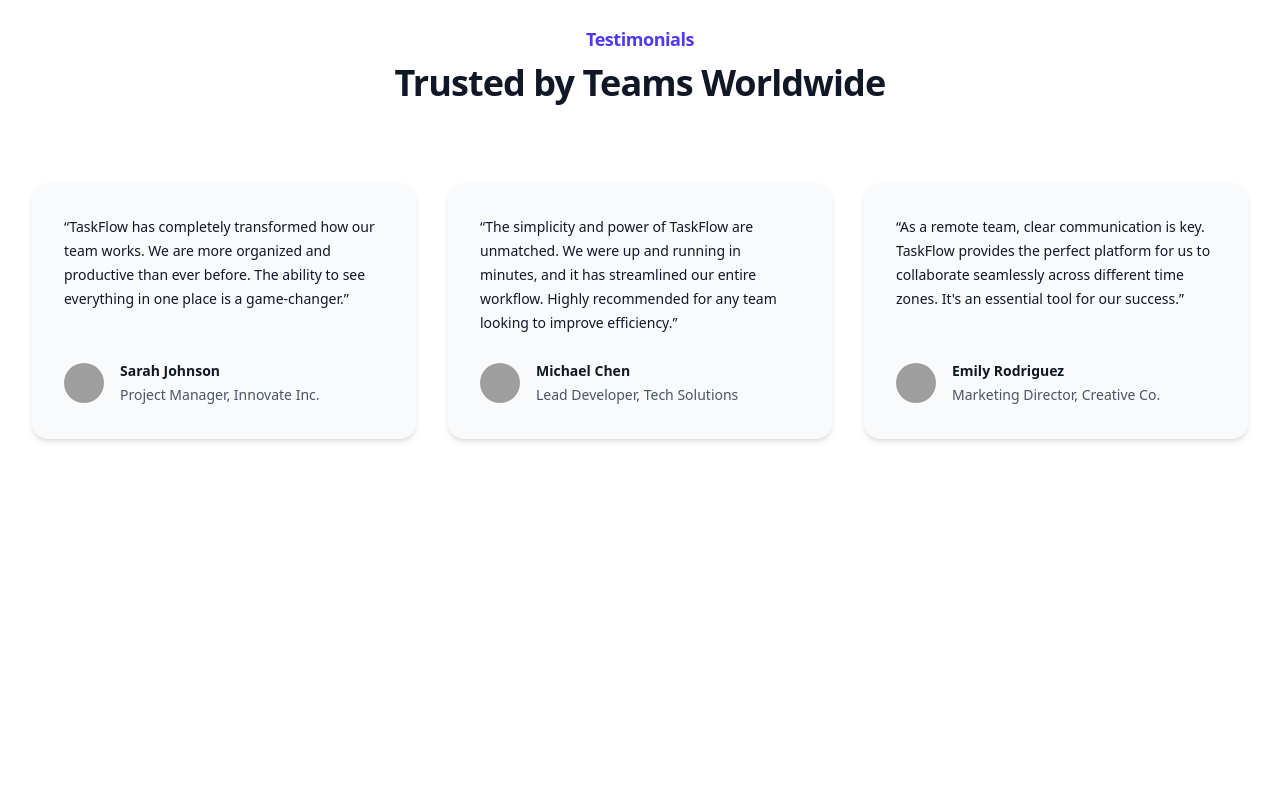
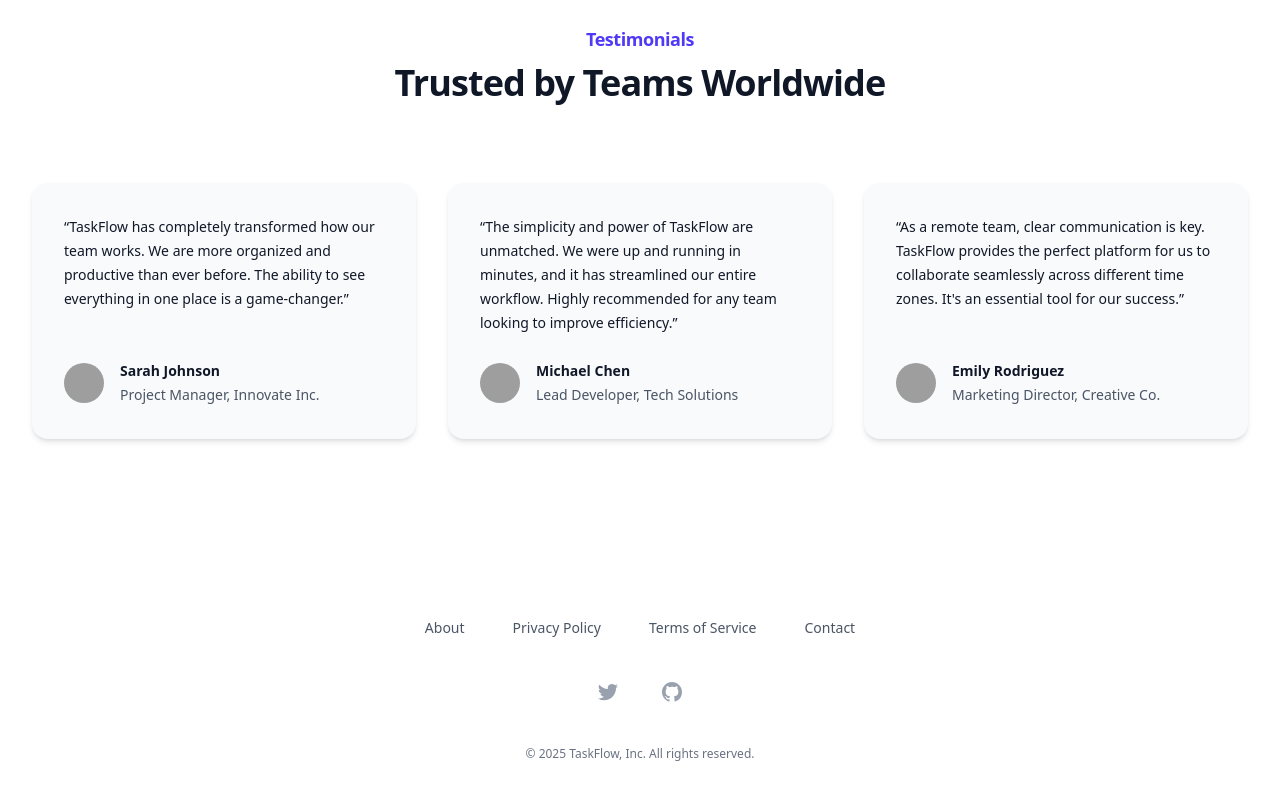
Before and after one commit to rohit3171999/free-trial-landing-page, a React (Vite) app: page / in a window 1280 px wide. Shown: the part 3817-4617 px from the top of the page. Before the commit the page ends 4384 px from the top, so only its background shows below. Built offline with nearby package versions, Linux system fonts and the light colour scheme; grey boxes are pictures that could not be loaded.

Commit message:
add markup in Footer.jsx

```diff
--- a/src/App.jsx
+++ b/src/App.jsx
@@ -6,6 +6,7 @@
 import TrialOfferDetails from "./components/TrialOfferDeatils.jsx";
 import SignUpForm from "./components/SignUpForm.jsx";
 import SocialProof from "./components/SocialProof.jsx";
+import Footer from "./components/Footer.jsx";
 
 export default function App() {
     return (
@@ -16,6 +17,7 @@
             <TrialOfferDetails/>
             <SignUpForm/>
             <SocialProof/>
+            <Footer/>
         </>
 
     );
--- a/src/components/Footer.jsx
+++ b/src/components/Footer.jsx
@@ -6,14 +6,64 @@
 Provide important legal info and site navigation.
 * */
 export default function Footer(){
+    // Data for navigation links
+    const navigation = [
+        { name: 'About', href: '#' },
+        { name: 'Privacy Policy', href: '#' },
+        { name: 'Terms of Service', href: '#' },
+        { name: 'Contact', href: '#' },
+    ];
+
+    // Data for social media links with SVG icons
+    const social = [
+        {
+            name: 'Twitter',
+            href: '#',
+            icon: (props) => (
+                <svg fill="currentColor" viewBox="0 0 24 24" {...props}>
+                    <path d="M8.29 20.251c7.547 0 11.675-6.253 11.675-11.675 0-.178 0-.355-.012-.53A8.348 8.348 0 0022 5.92a8.19 8.19 0 01-2.357.646 4.118 4.118 0 001.804-2.27 8.224 8.224 0 01-2.605.996 4.107 4.107 0 00-6.993 3.743 11.65 11.65 0 01-8.457-4.287 4.106 4.106 0 001.27 5.477A4.072 4.072 0 012.8 9.71v.052a4.105 4.105 0 003.292 4.022 4.095 4.095 0 01-1.853.07 4.108 4.108 0 003.834 2.85A8.233 8.233 0 012 18.407a11.616 11.616 0 006.29 1.84" />
+                </svg>
+            ),
+        },
+        {
+            name: 'GitHub',
+            href: '#',
+            icon: (props) => (
+                <svg fill="currentColor" viewBox="0 0 24 24" {...props}>
+                    <path
+                        fillRule="evenodd"
+                        d="M12 2C6.477 2 2 6.477 2 12c0 4.418 2.865 8.168 6.839 9.49.5.092.682-.217.682-.482 0-.237-.009-.868-.014-1.703-2.782.605-3.369-1.343-3.369-1.343-.454-1.158-1.11-1.466-1.11-1.466-.908-.62.069-.608.069-.608 1.003.07 1.531 1.032 1.531 1.032.892 1.53 2.341 1.088 2.91.832.092-.647.35-1.088.636-1.338-2.22-.253-4.555-1.113-4.555-4.951 0-1.093.39-1.988 1.031-2.688-.103-.253-.446-1.272.098-2.65 0 0 .84-.27 2.75 1.026A9.564 9.564 0 0112 6.844c.85.004 1.705.115 2.504.337 1.909-1.296 2.747-1.027 2.747-1.027.546 1.379.203 2.398.1 2.651.64.7 1.03 1.595 1.03 2.688 0 3.848-2.338 4.695-4.566 4.942.359.308.678.92.678 1.855 0 1.338-.012 2.419-.012 2.747 0 .268.18.58.688.482A10.001 10.001 0 0022 12c0-5.523-4.477-10-10-10z"
+                        clipRule="evenodd"
+                    />
+                </svg>
+            ),
+        },
+    ];
+
     return (
-        <>
-            {/*<footer> wrapper*/}
-
-            {/*    <nav> with <ul> → links (About, Privacy Policy, Terms, Contact)*/}
-
-            {/*        <div> → social media icons (<a> + <svg> or <img>)*/}
-        </>
-
+        <footer className="bg-white dark:bg-gray-900">
+            <div className="mx-auto max-w-7xl overflow-hidden px-6 py-12 lg:px-8">
+                <nav className="-mb-6 columns-2 sm:flex sm:justify-center sm:space-x-12" aria-label="Footer">
+                    {navigation.map((item) => (
+                        <div key={item.name} className="pb-6">
+                            <a href={item.href} className="text-sm leading-6 text-gray-600 hover:text-gray-900 dark:text-gray-400 dark:hover:text-white">
+                                {item.name}
+                            </a>
+                        </div>
+                    ))}
+                </nav>
+                <div className="mt-10 flex justify-center space-x-10">
+                    {social.map((item) => (
+                        <a key={item.name} href={item.href} className="text-gray-400 hover:text-gray-500 dark:hover:text-gray-300">
+                            <span className="sr-only">{item.name}</span>
+                            <item.icon className="h-6 w-6" aria-hidden="true" />
+                        </a>
+                    ))}
+                </div>
+                <p className="mt-10 text-center text-xs leading-5 text-gray-500 dark:text-gray-400">
+                    &copy; {new Date().getFullYear()} TaskFlow, Inc. All rights reserved.
+                </p>
+            </div>
+        </footer>
     );
 }
```
